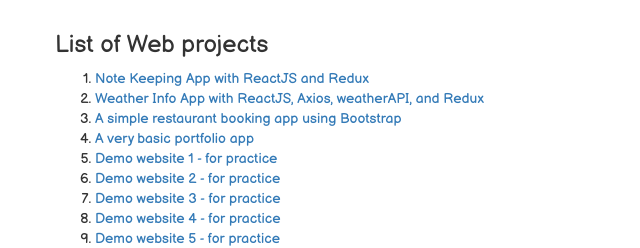
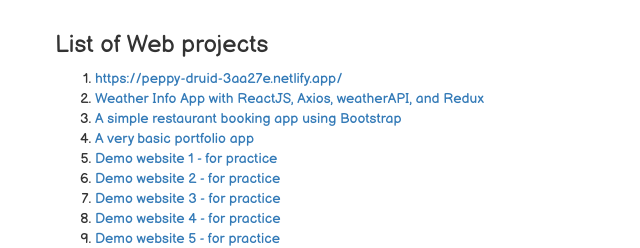
Before and after one commit to sahilbutola08/webchunks, a website: page index.html in a window 1280 px wide. Shown: the part 391-639 px from the top of the page, 0-640 px from the left. Drawn offline with nearby package versions, Linux system fonts and the light colour scheme.

Commit message:
Update index.html

```diff
--- a/index.html
+++ b/index.html
@@ -41,7 +41,7 @@
 				<p>
 					<ol>
 <!-- 						<li><a href="https://my-site-webchunnks.herokuapp.com/index.html">Website 1</a</li> -->
-						<li><a href="https://">Note Keeping App with ReactJS and Redux</a></li>
+						<li><a href="https://">https://peppy-druid-3aa27e.netlify.app/</a></li>
 						<li><a href="https://">Weather Info App with ReactJS, Axios, weatherAPI, and Redux</a></li>
 						<li><a href="https://bootstrap-work.netlify.app/">A simple restaurant booking app using Bootstrap</a></li>
 						<li><a href="https://sahilbutola08.github.io/#t3">A very basic portfolio app</a></li>
```
